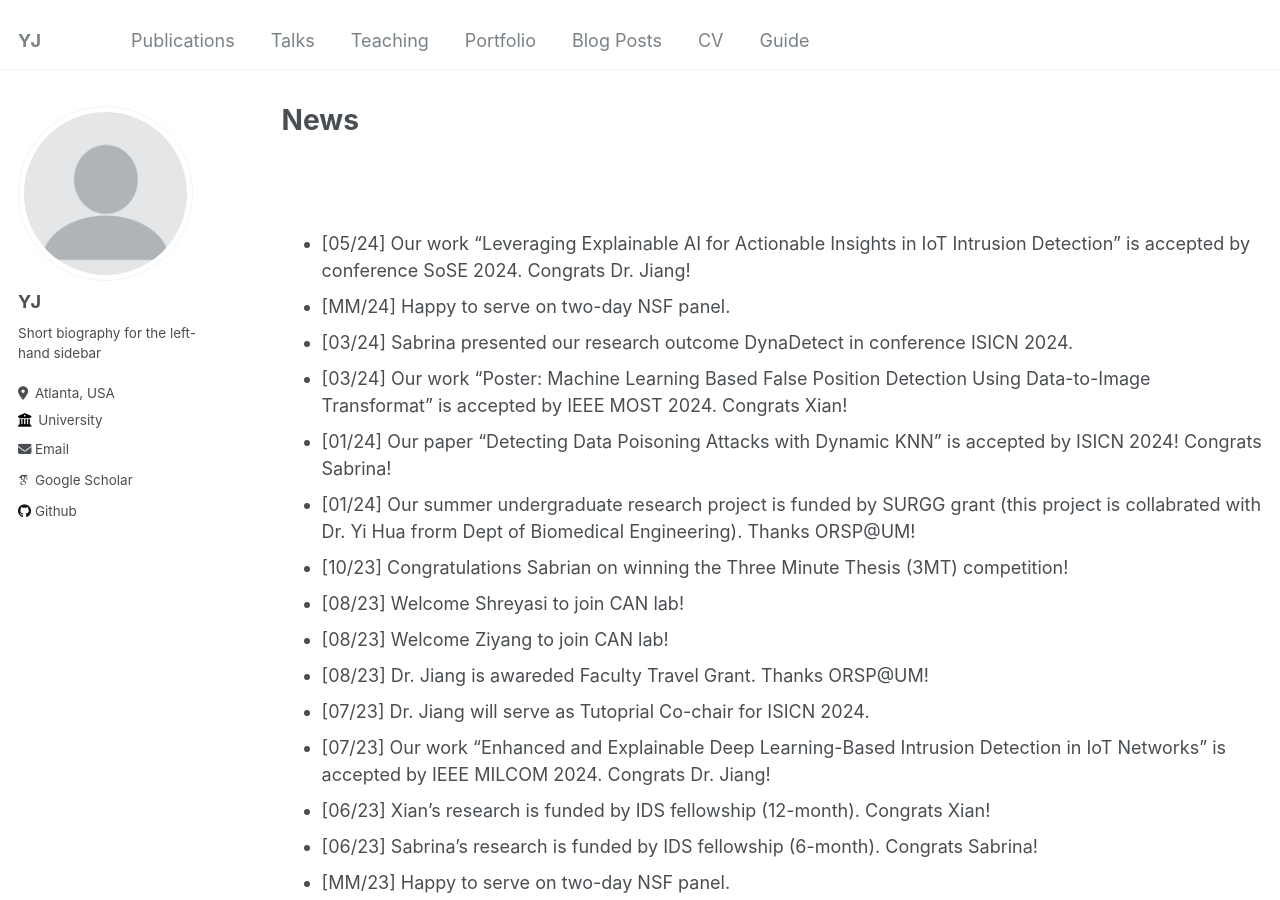
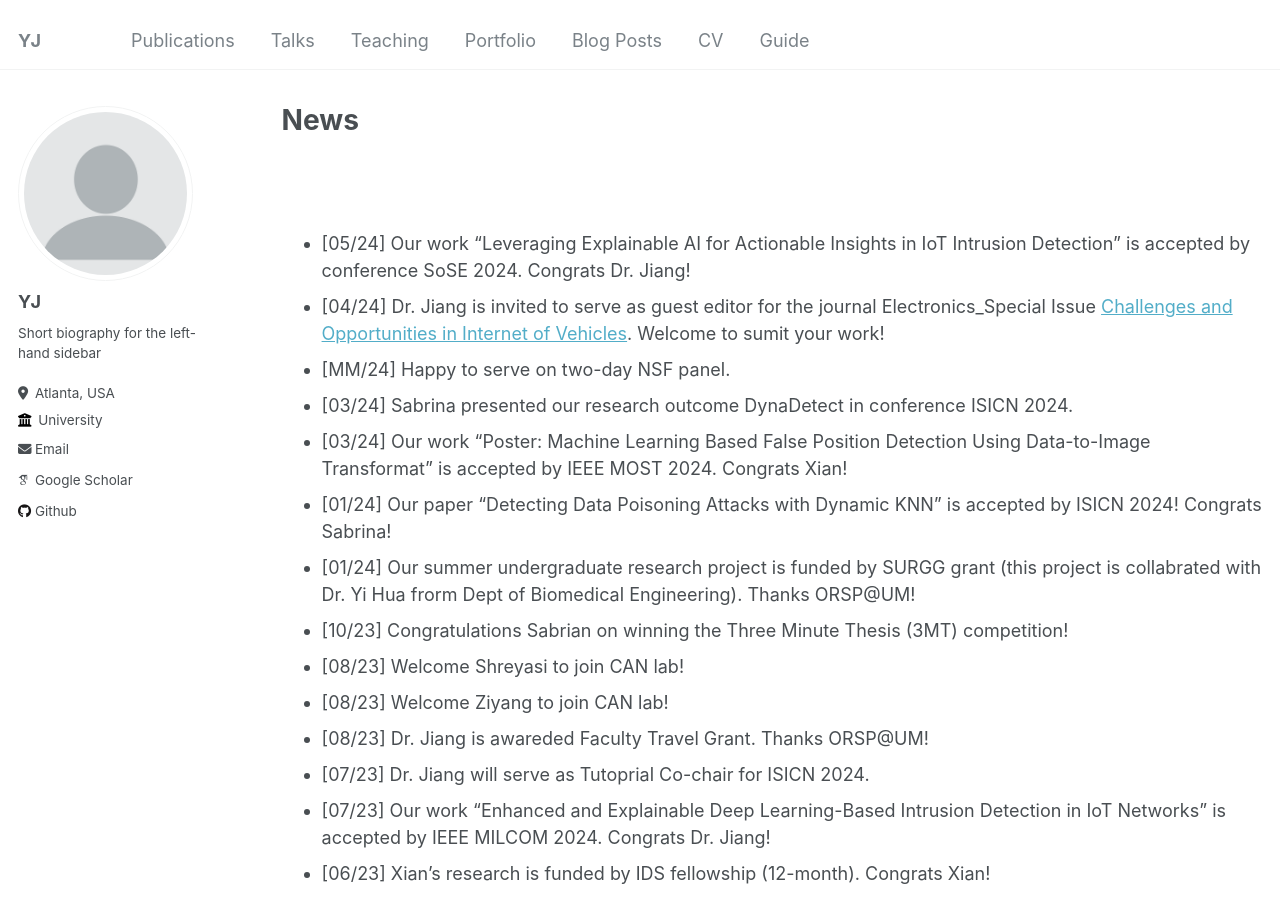
Before and after one commit to suhbrina-perry/suhbrina-perry.github.io, a Jekyll site: the page built from _pages/news.md, in a window 1280 px wide and 900 px high. Built offline with Jekyll 4.4.1, drawn with Linux system fonts in a browser that asks for light colours; some web fonts are replaced.

Commit message:
Update news.md

```diff
--- a/_pages/news.md
+++ b/_pages/news.md
@@ -14,6 +14,7 @@ author_profile: true
 
 
 - [05/24] Our work "Leveraging Explainable AI for Actionable Insights in IoT Intrusion Detection" is accepted by conference SoSE 2024. Congrats Dr. Jiang!
+- [04/24] Dr. Jiang is invited to serve as guest editor for the journal Electronics_Special Issue [Challenges and Opportunities in Internet of Vehicles](https://www.mdpi.com/journal/electronics/special_issues/5MJHAE8NUK). Welcome to sumit your work!
 - [MM/24] Happy to serve on two-day NSF panel.
 - [03/24] Sabrina presented our research outcome DynaDetect in conference ISICN 2024.
 - [03/24] Our work "Poster: Machine Learning Based False Position Detection Using Data-to-Image Transformat" is accepted by IEEE MOST 2024. Congrats Xian!
```
